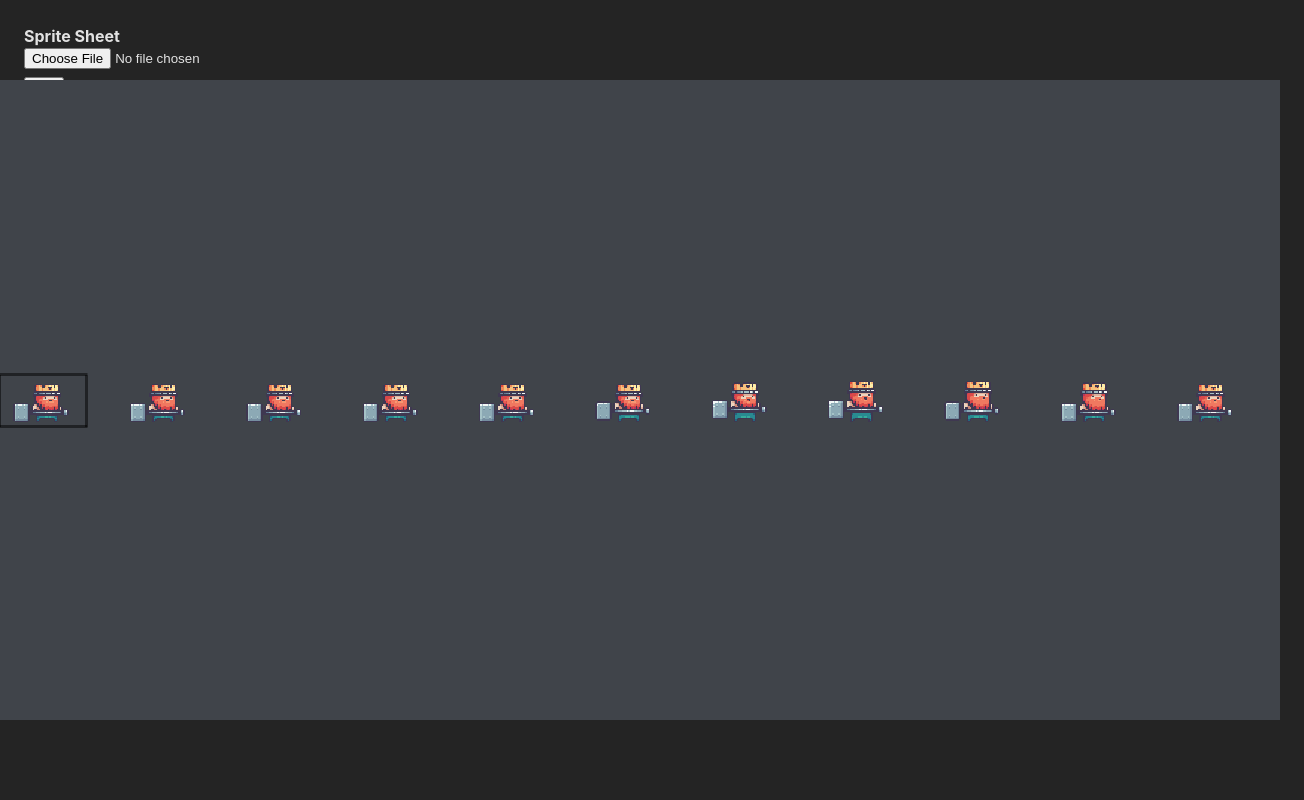
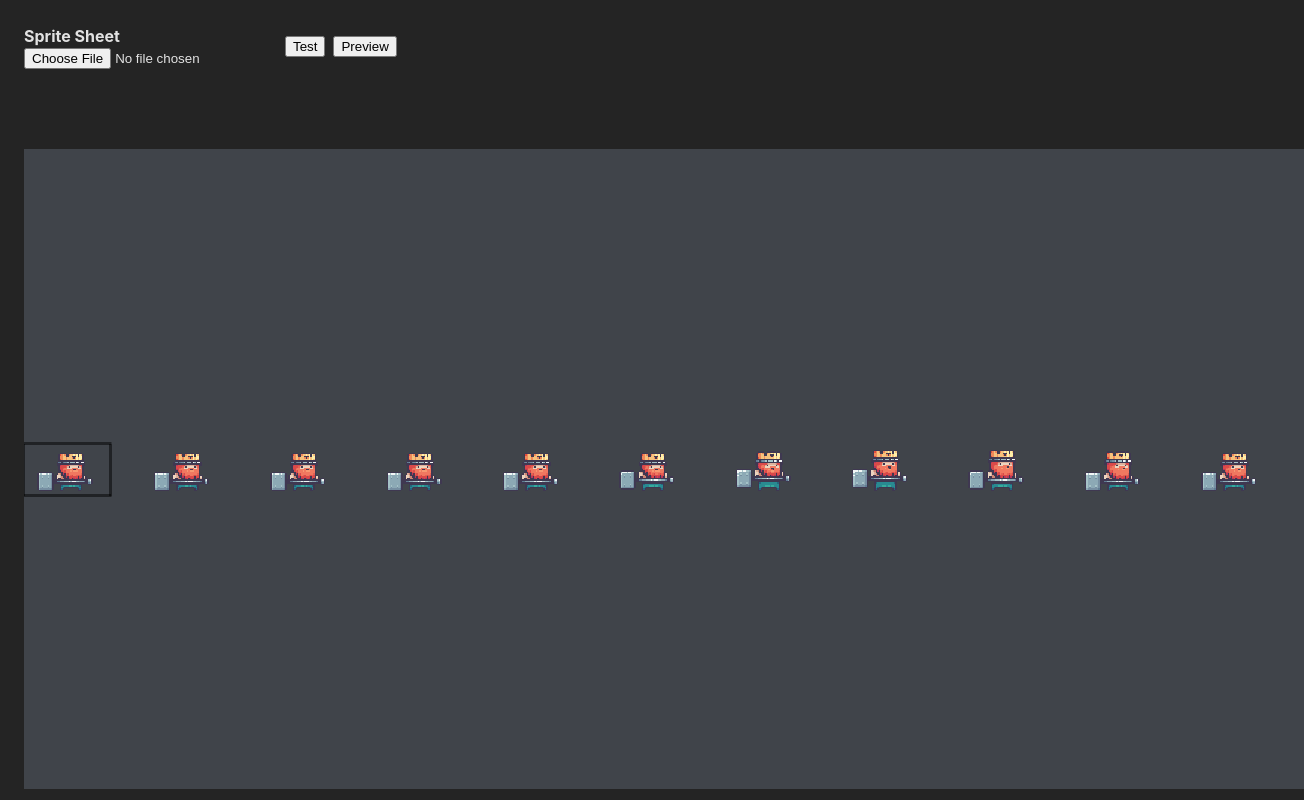
Before and after one commit to bsmrdel101/canvas-animation-maker, a React (Vite) app: page / in a window 1280 px wide. Shown: the whole page, 1304 px wide, since content can reach past the window. Built offline with nearby package versions, Linux system fonts and the light colour scheme.

Commit message:
feat: Can play anim preview

```diff
--- a/src/page/index.css
+++ b/src/page/index.css
@@ -14,13 +14,19 @@
 
 body {
   margin: 1.5rem 1.5rem;
+  overflow: hidden;
+}
+
+.top-bar {
+  display: flex;
+  place-items: center;
+  gap: 0.5rem;
 }
 
 label {
   display: flex;
   flex-direction: column;
   font-weight: bold;
-  margin-bottom: 0.3rem;
 }
 
 canvas {
--- a/src/page/index.tsx
+++ b/src/page/index.tsx
@@ -1,5 +1,5 @@
 import { useEffect } from "react";
-import { initCanvas, toggleAnimPlaying } from "../scripts/canvas";
+import { initCanvas, toggleFramesPlaying, togglePreviewPlaying } from "../scripts/canvas";
 import './index.css';
 
 
@@ -10,19 +10,24 @@ export default function Index() {
 
 
   return (
-    <div>
+    <>
+      <div className="top-bar">
         <label>
           Sprite Sheet
           <input
             type="file"
           />
         </label>
-      <button onClick={toggleAnimPlaying}>Test</button>
+        <button onClick={toggleFramesPlaying}>Test</button>
+        <button onClick={togglePreviewPlaying}>Preview</button>
+      </div>
 
+      <div style={{ marginTop: '25rem', position: 'relative' }}>
         <canvas id="bg-canvas"></canvas>
         <canvas id="px-canvas"></canvas>
         <canvas id="fr-canvas"></canvas>
         <canvas id="vid-canvas"></canvas>
       </div>
+    </>
   );
 }
--- a/src/scripts/canvas.ts
+++ b/src/scripts/canvas.ts
@@ -15,7 +15,9 @@ let gap = 20;
 let frameCount = 11;
 let currentFrame = 1;
 let frameDelay = 800;
-let playAnim = false;
+let previewDelay = 60;
+let playFrames = false;
+let playPreview = false;
 
 export const initCanvas = () => {
   pxCanvas = document.getElementById('px-canvas') as HTMLCanvasElement;
@@ -32,22 +34,32 @@ export const initCanvas = () => {
   window.requestAnimationFrame(drawFrame);
 };
 
-export const toggleAnimPlaying = () => {
-  playAnim = !playAnim;
+export const toggleFramesPlaying = () => {
+  playFrames = !playFrames;
+};
+
+export const togglePreviewPlaying = () => {
+  playPreview = !playPreview;
 };
 
 export const changeImage = () => {
-//   const input = document.querySelector('[type="file"]') as HTMLInputElement;
-//   image = input.files[0];
+//   image = e.target.files[0];
   image.src = '/images/idle.png';
 };
 
 const drawFrame = () => {
   bgCtx.fillRect(0, 0, bgCanvas.width, bgCanvas.height);
-  drawSprites();
-  drawBoxes();
+  if (playPreview) {
+    pxCtx.clearRect(0, 0, pxCanvas.width, pxCanvas.height);
+    frCtx.clearRect(0, 0, frCanvas.width, frCanvas.height);
+    drawPreview();
+  } else {
+    vidCtx.clearRect(0, 0, frCanvas.width, frCanvas.height);
+    drawSprites();
+    drawBoxes();
+  }
 
-  if (playAnim) {
+  if (playFrames || playPreview) {
     currentFrame += 1;
     frameX += frameW + gap;
   }
@@ -56,7 +68,7 @@ const drawFrame = () => {
     frameX = 0;
     frameY = 12;
   }
-  setTimeout(() => window.requestAnimationFrame(drawFrame), frameDelay);
+  setTimeout(() => window.requestAnimationFrame(drawFrame), playPreview ? previewDelay : frameDelay);
 };
 
 const drawSprites = () => {
@@ -70,3 +82,9 @@ const drawBoxes = () => {
   frCanvas.height = image.height;
   frCtx.strokeRect(frameX, frameY, frameW, frameH);
 };
+
+const drawPreview = () => {
+  vidCanvas.width = frameW;
+  vidCanvas.height = frameH;
+  vidCtx.drawImage(image, frameX, frameY, frameW, frameH, 0, 0, frameW, frameH);
+};
```
Lines whose indentation alone changed are shown as unchanged.
